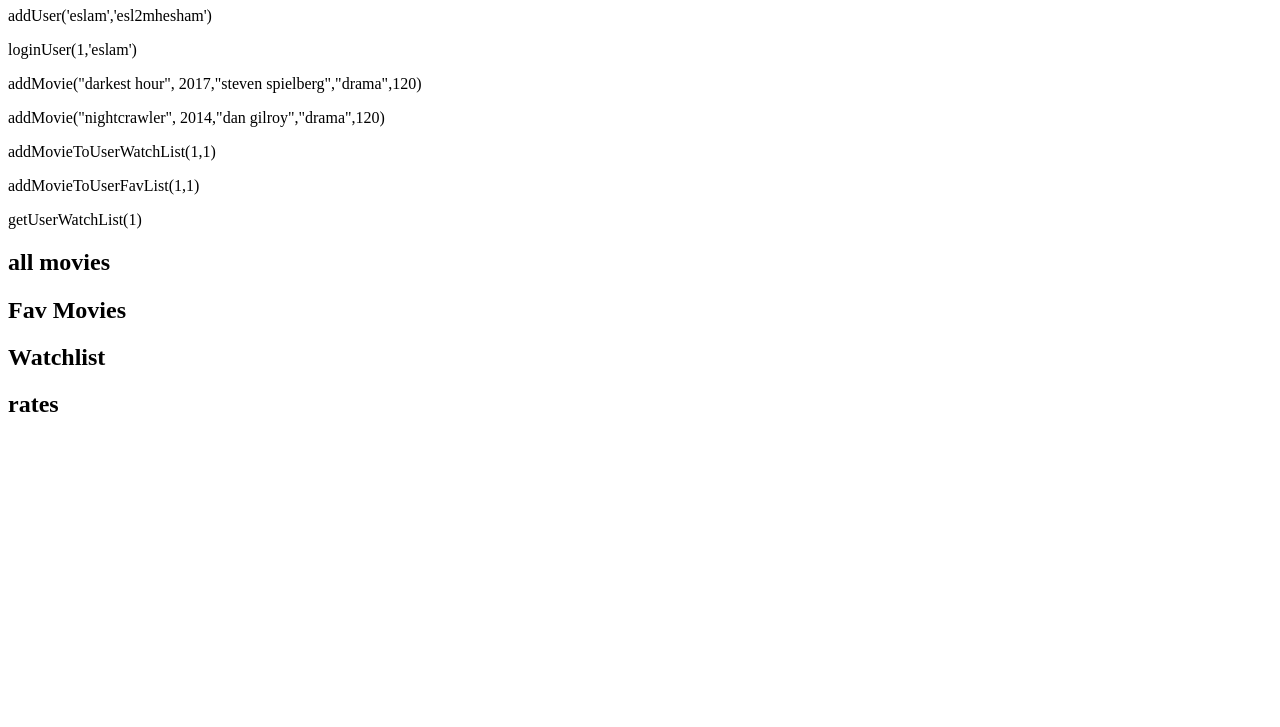
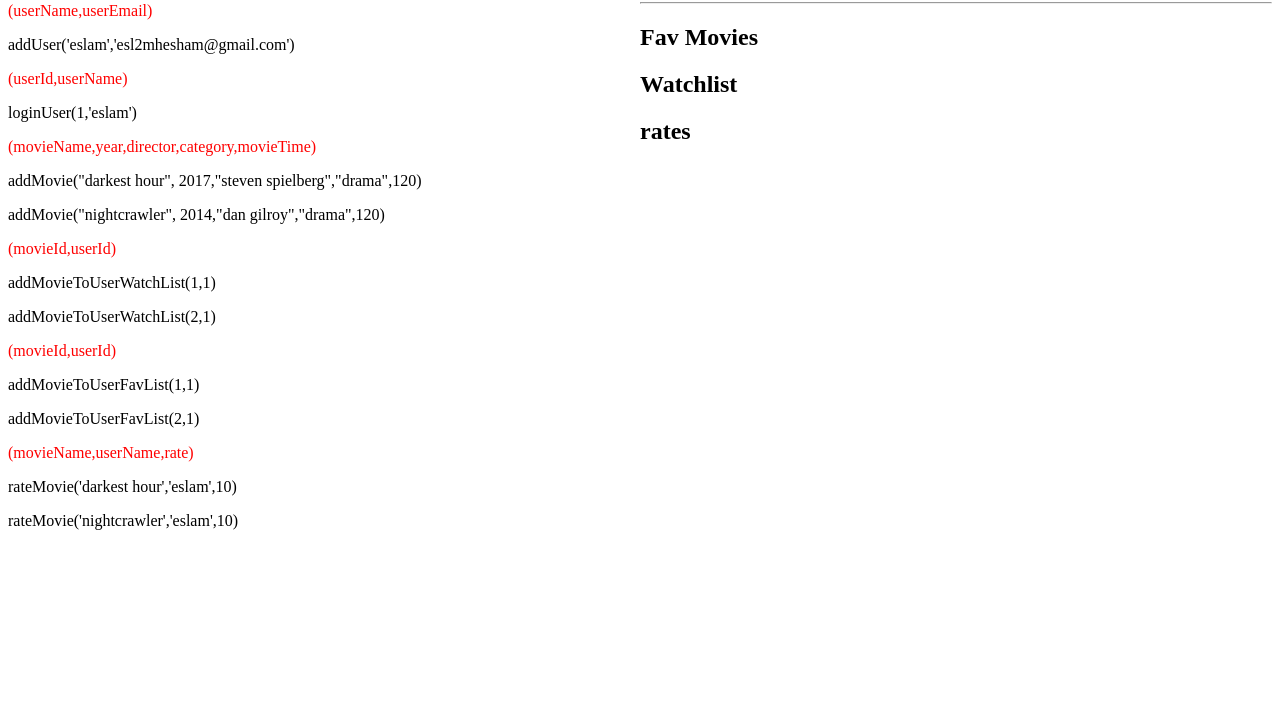
Before and after one commit to eslamheshamm/Learning-Redux, a plain HTML site: page index.html in a window 1280 px wide. Shown: the part 73-800 px from the top of the page. Drawn offline with Linux system fonts and the light colour scheme.

Commit message:
adjust presentetion

```diff
--- a/index.html
+++ b/index.html
@@ -6,15 +6,29 @@
 		<title>Hello World</title>
 	</head>
 	<body>
+		<main>
+			<section>
 				<h1>Hello World!</h1>
-		<p>addUser('eslam','esl2mhesham')</p>
+				<span>(userName,userEmail)</span>
+				<p>addUser('eslam','esl2mhesham@gmail.com')</p>
+				<span>(userId,userName)</span>
 				<p>loginUser(1,'eslam')</p>
+				<span>(movieName,year,director,category,movieTime)</span>
 				<p>addMovie("darkest hour", 2017,"steven spielberg","drama",120)</p>
 				<p>addMovie("nightcrawler", 2014,"dan gilroy","drama",120)</p>
+				<span>(movieId,userId)</span>
 				<p>addMovieToUserWatchList(1,1)</p>
+				<p>addMovieToUserWatchList(2,1)</p>
+				<span>(movieId,userId)</span>
 				<p>addMovieToUserFavList(1,1)</p>
-		<p>getUserWatchList(1)</p>
+				<p>addMovieToUserFavList(2,1)</p>
+				<span>(movieName,userName,rate)</span>
+				<p>rateMovie('darkest hour','eslam',10)</p>
+				<p>rateMovie('nightcrawler','eslam',10)</p>
+			</section>
+			<section>
 				<h2>all movies</h2>
+				<hr />
 				<ul id="ul_movies"></ul>
 
 				<h1 id="welcome"></h1>
@@ -25,6 +39,17 @@
 				<ul id="watch"></ul>
 				<h2>rates</h2>
 				<ul id="rate"></ul>
+			</section>
+		</main>
 	</body>
+	<style>
+		main {
+			display: grid;
+			grid-template-columns: 1fr 1fr;
+		}
+		span {
+			color: red;
+		}
+	</style>
 	<script src="reducer.js"></script>
 </html>
--- a/reducer.js
+++ b/reducer.js
@@ -503,8 +503,8 @@ const render = () => {
 			eleem.innerHTML =
 				"you rate  : " +
 				lastAction.payload.rating +
-				" by " +
-				lastAction.payload.userName;
+				" for " +
+				lastAction.payload.movieName;
 			break;
 		case "ADD_MOVIE_TO_WATCHLIST":
 			let el = document.createElement("li");
```
Lines whose indentation alone changed are shown as unchanged.
